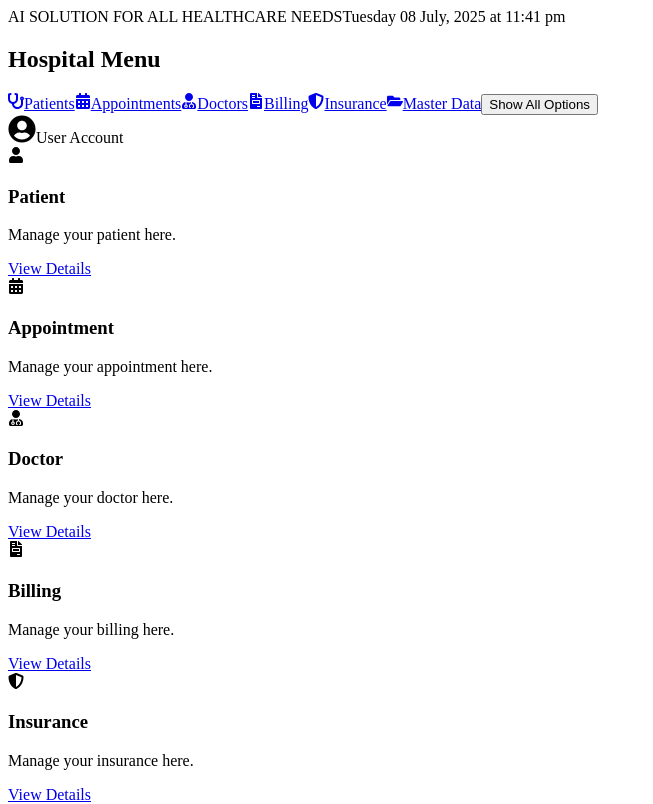
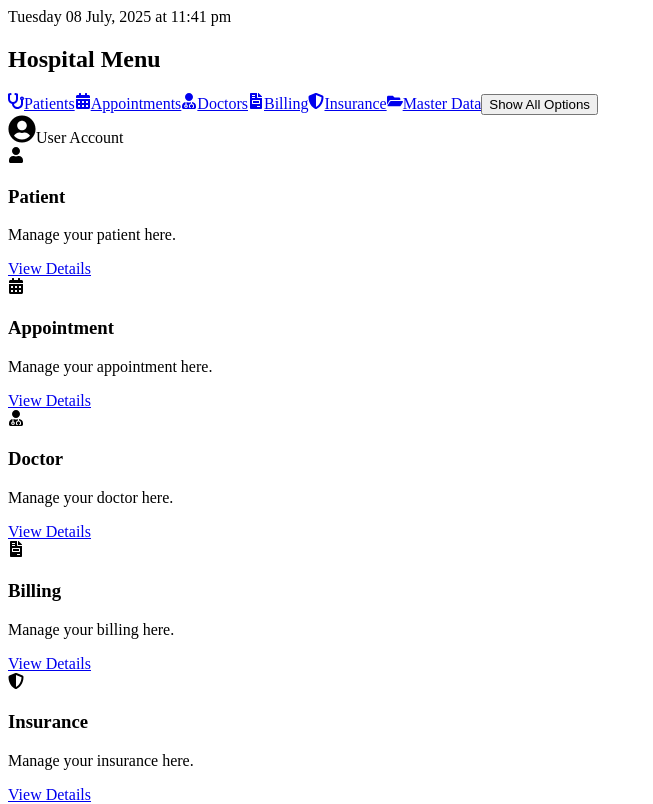
Before and after one commit to Shahzad-Wazir/Hospital-Dashboard, a Next.js app: page / in a window 1280 px wide. Shown: the top 804 px of the page, without its empty margins (0-653 px from the left). Built offline with nearby package versions, Linux system fonts and the light colour scheme.

Commit message:
Header.tsx

```diff
--- a/components/Header.tsx
+++ b/components/Header.tsx
@@ -4,8 +4,7 @@ interface HeaderProps {
 
 const Header: React.FC<HeaderProps> = ({ currentTime }) => {
   return (
-    <header className="bg-teal-600 text-white p-4 flex justify-between items-center">
-      <span className="text-sm font-semibold mx-auto">AI SOLUTION FOR ALL HEALTHCARE NEEDS</span>
+    <header className="bg-teal-600 text-white p-4 flex justify-end items-center">
       <span className="text-sm">{currentTime}</span>
     </header>
   );
```
